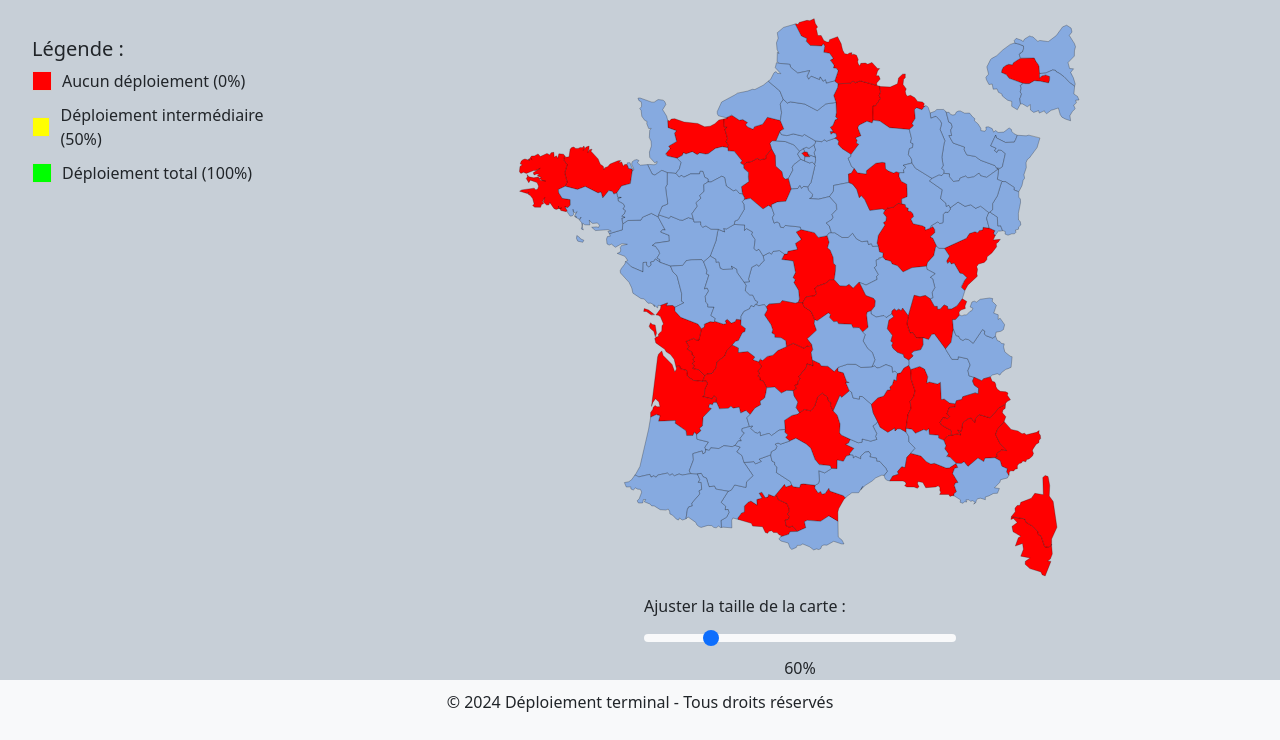
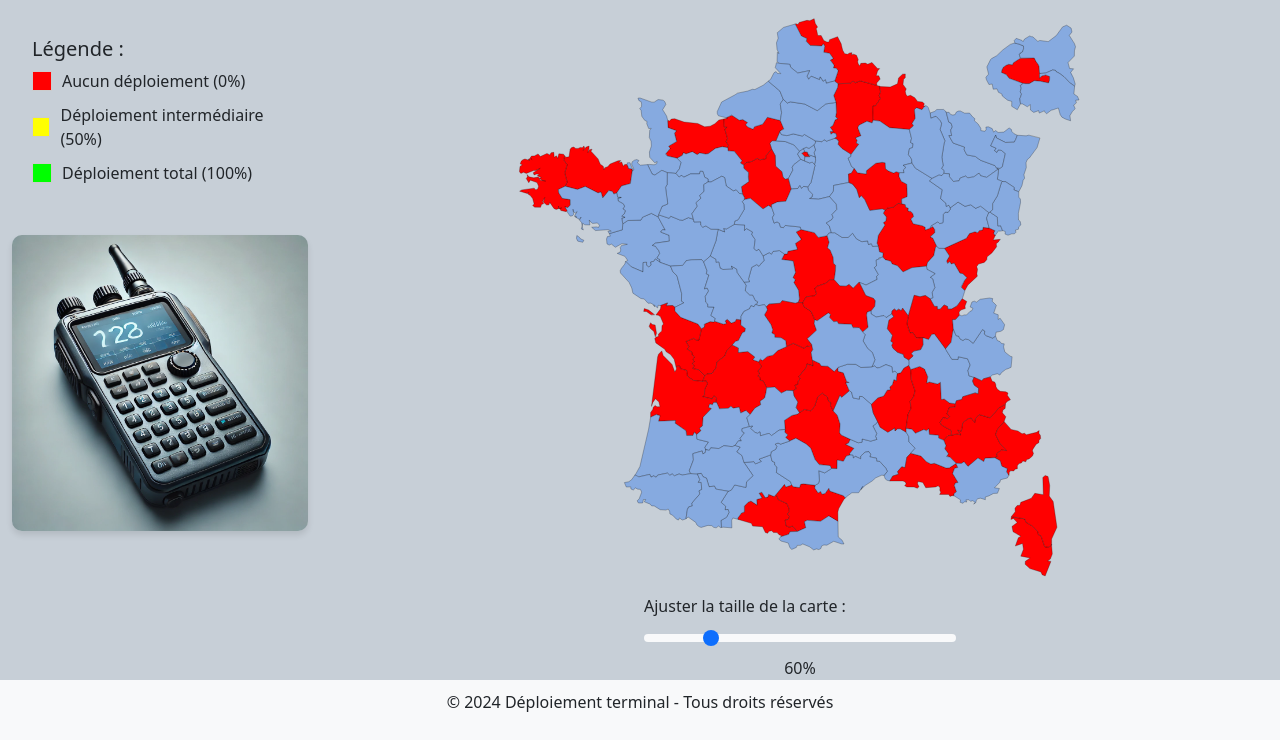
Before and after one commit to oliviervanre/projet-carte-mvc, a website with bundled scripts: page index.html in a window 1280 px wide. Shown: the part 63-803 px from the top of the page. Built offline with nearby package versions, Linux system fonts and the light colour scheme.

Commit message:
ajout image factice

```diff
--- a/index.html
+++ b/index.html
@@ -69,6 +69,17 @@ body {
 .container-fluid {
     flex: 1;
 }
+.image-container {
+    text-align: center; /* Centrer l'image */
+    margin-top: 20px;
+}
+
+.sidebar-image {
+    max-width: 100%; /* L'image ne dépassera pas la largeur du conteneur */
+    height: auto; /* Garder les proportions */
+    border-radius: 10px; /* Coins légèrement arrondis */
+    box-shadow: 0px 4px 6px rgba(0, 0, 0, 0.1); /* Légère ombre */
+}
 
 footer {
     background-color: #f8f9fa;
@@ -119,6 +130,9 @@ footer {
                         <span>Déploiement total (100%)</span>
                     </div>
                 </div>
+                <div class="image-container">
+                    <img src="assets/radio.webp" alt="Radio Communication" class="sidebar-image">
+                </div>
             </div>
 
             <div class="col-md-9">
@@ -132,8 +146,8 @@ footer {
                             <span id="sliderValue">60%</span>
                         </div>
                     </div>
+
                 </div>
-
             </div>
         </div>
     </div>
```
Also changed, not shown: assets/radio.webp (added).
